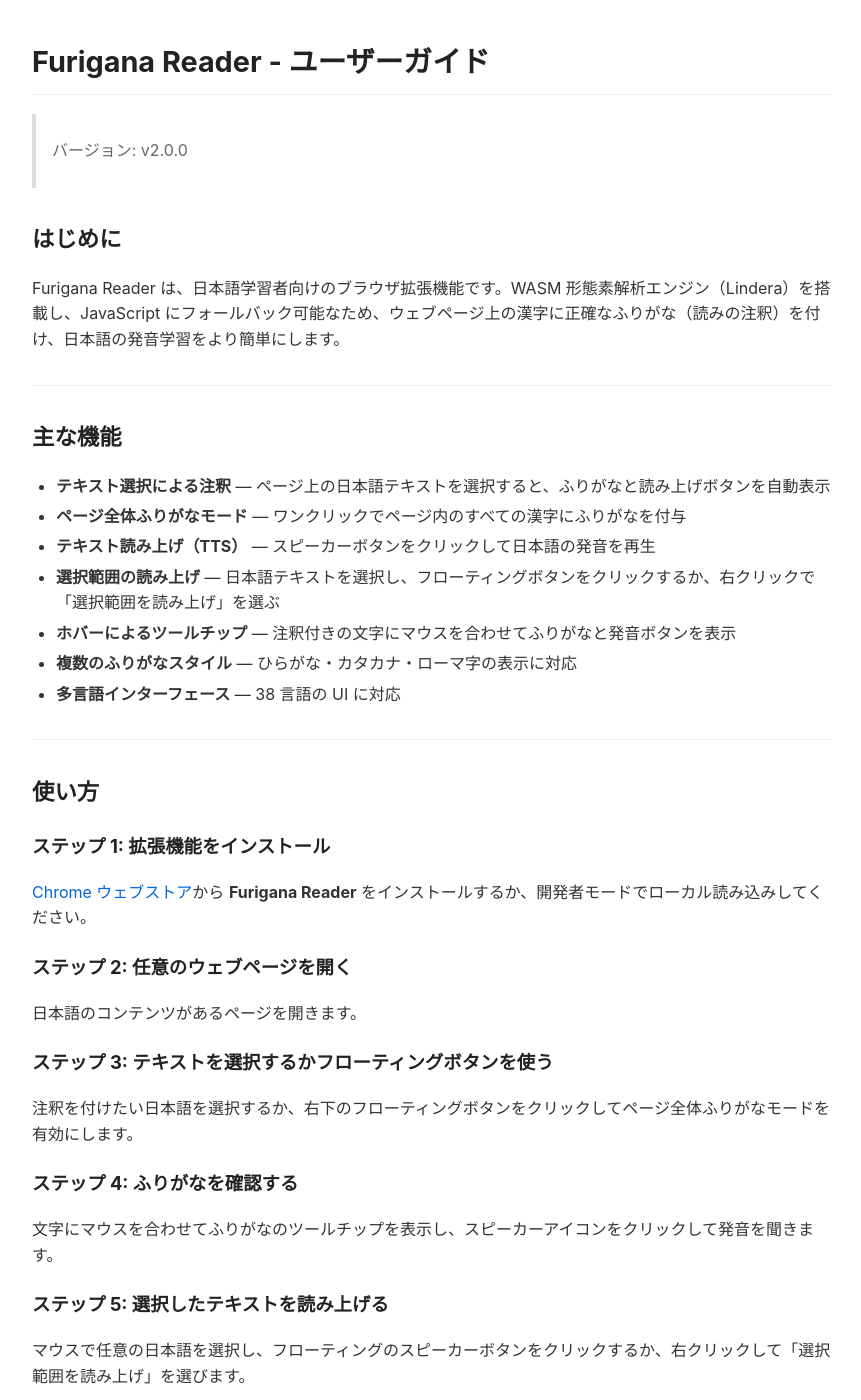
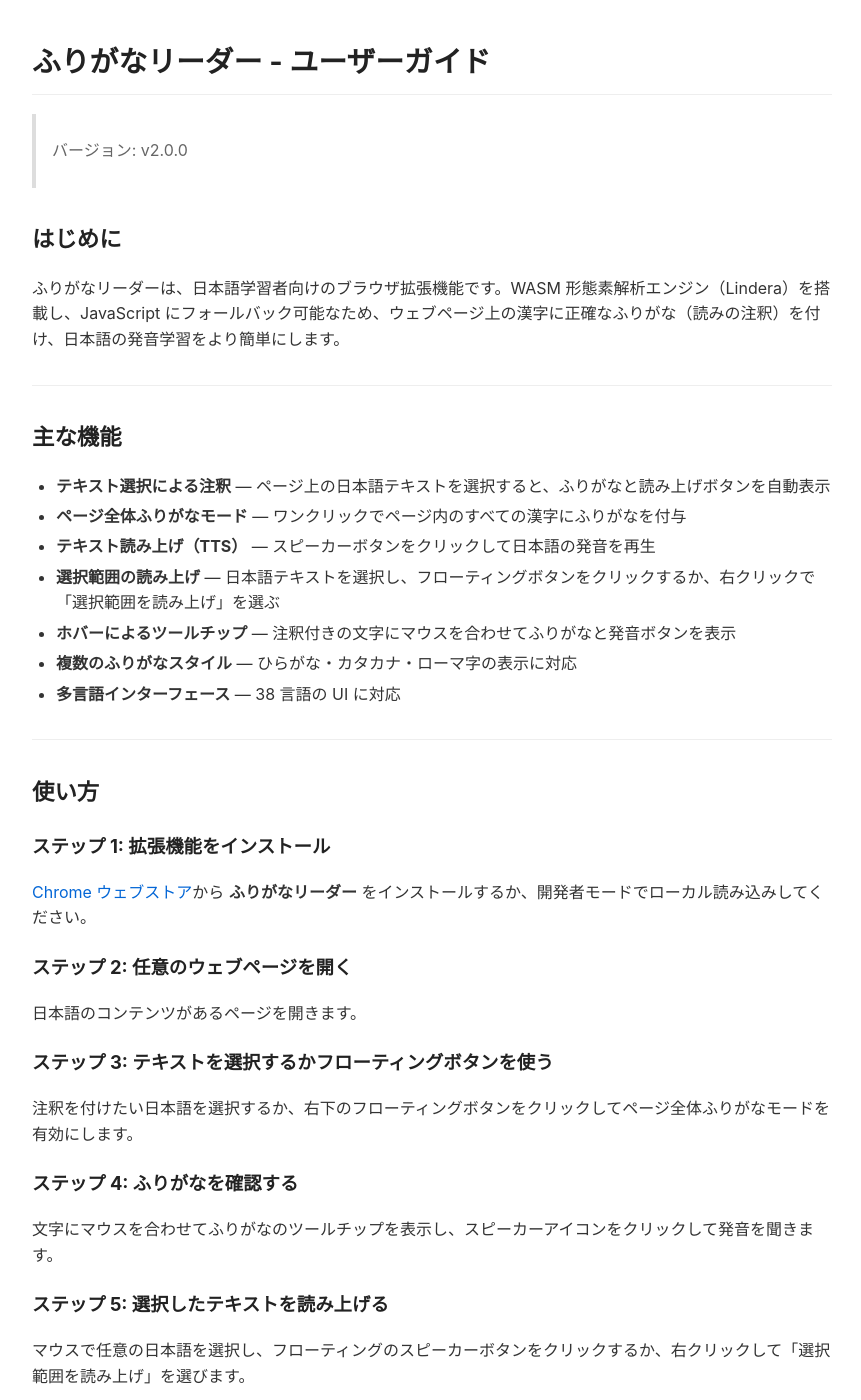
Before and after one commit to code-horse/furigana-reader-site, a Jekyll site: the page built from extension/help/ja.md, in a window 1280 px wide and 1400 px high. Shown: the whole window, without its empty margins (208-1069 px from the left). Built offline with Jekyll 4.4.1, drawn with Linux system fonts in a browser that asks for light colours.

Commit message:
Update ja.md

```diff
--- a/extension/help/ja.md
+++ b/extension/help/ja.md
@@ -1,16 +1,16 @@
 ---
 layout: bare
-title: Furigana Reader 拡張機能 - ユーザーガイド
+title: ふりがなリーダー 拡張機能 - ユーザーガイド
 lang: ja
 ---
 
-# Furigana Reader - ユーザーガイド
+# ふりがなリーダー - ユーザーガイド
 
 > バージョン: v2.0.0
 
 ## はじめに
 
-Furigana Reader は、日本語学習者向けのブラウザ拡張機能です。WASM 形態素解析エンジン（Lindera）を搭載し、JavaScript にフォールバック可能なため、ウェブページ上の漢字に正確なふりがな（読みの注釈）を付け、日本語の発音学習をより簡単にします。
+ふりがなリーダーは、日本語学習者向けのブラウザ拡張機能です。WASM 形態素解析エンジン（Lindera）を搭載し、JavaScript にフォールバック可能なため、ウェブページ上の漢字に正確なふりがな（読みの注釈）を付け、日本語の発音学習をより簡単にします。
 
 ---
 
@@ -30,7 +30,7 @@ Furigana Reader は、日本語学習者向けのブラウザ拡張機能です
 
 ### ステップ 1: 拡張機能をインストール
 
-[Chrome ウェブストア](https://chromewebstore.google.com/)から **Furigana Reader** をインストールするか、開発者モードでローカル読み込みしてください。
+[Chrome ウェブストア](https://chromewebstore.google.com/)から **ふりがなリーダー** をインストールするか、開発者モードでローカル読み込みしてください。
 
 ### ステップ 2: 任意のウェブページを開く
 
```
